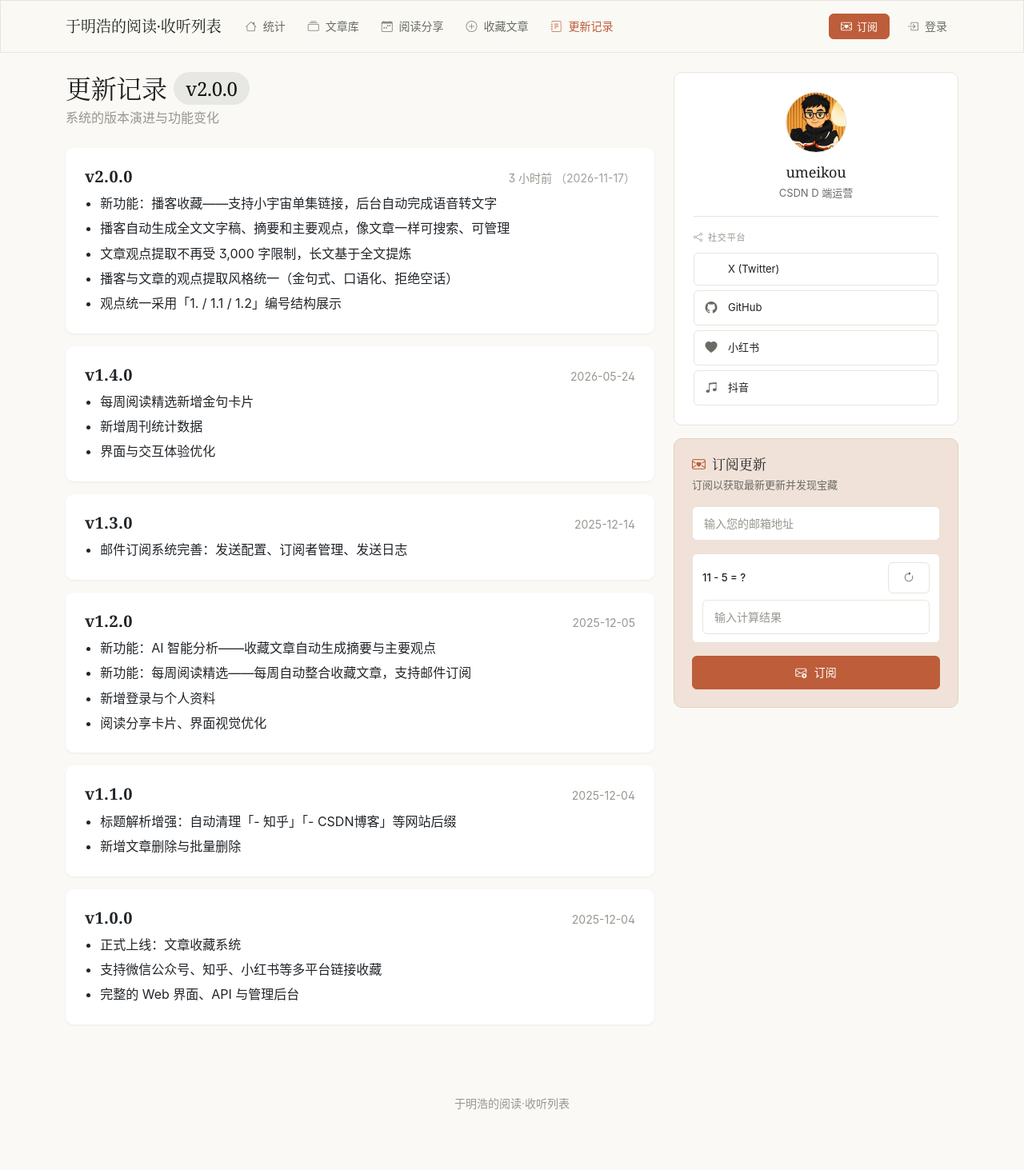
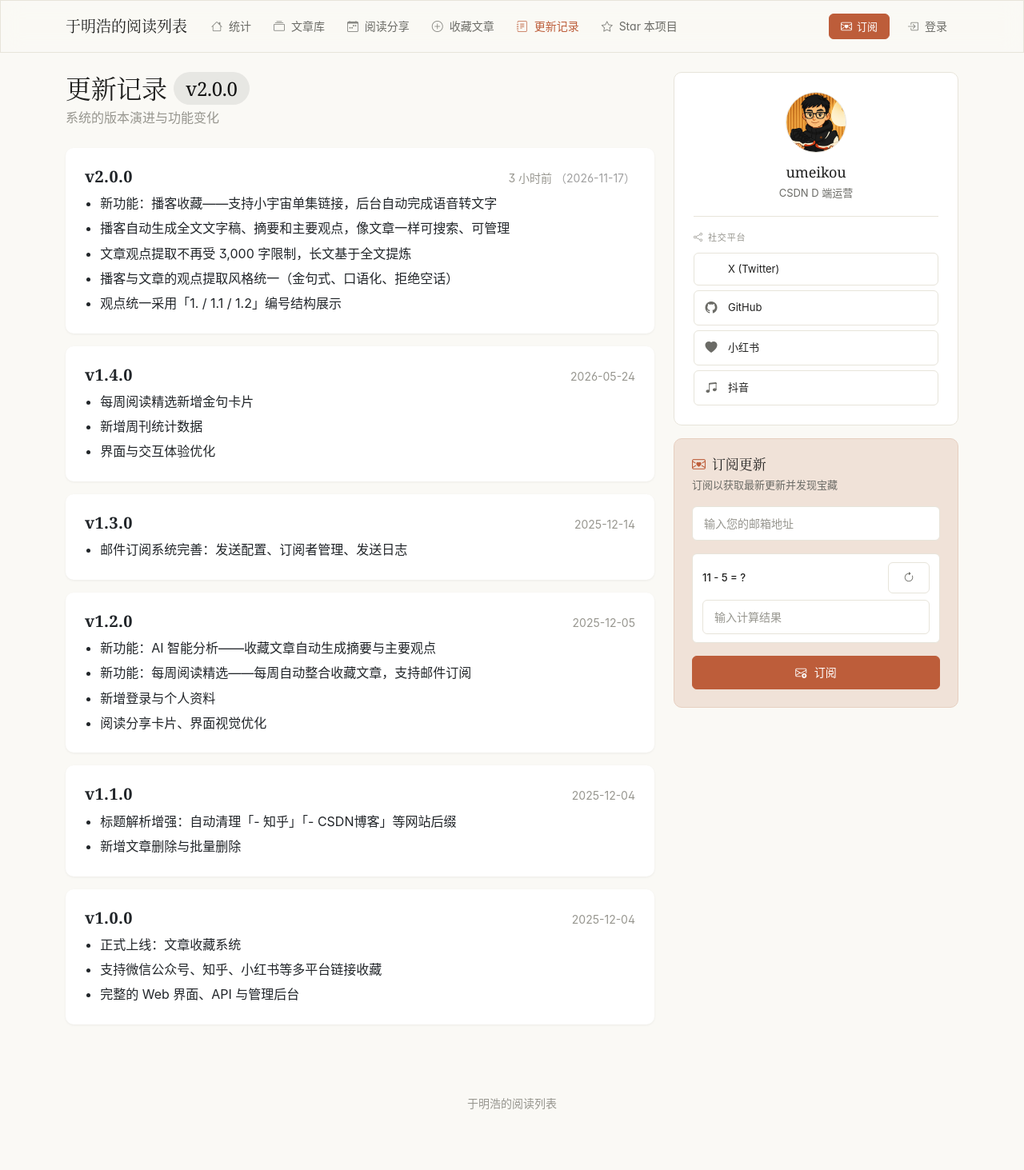
Before and after one commit to umeikou/django-article-collection, a Django app: page /changelog/ in a window 1280 px wide. Shown: the whole page at 80% size. Run offline with Django 5.2, Linux system fonts and the light colour scheme.

Commit message:
安全修复: 移除 unit 文件中的硬编码 DashScope 密钥；站点 title/品牌名/Star 标签

```diff
--- a/templates/articles/base.html
+++ b/templates/articles/base.html
@@ -21,7 +21,7 @@
     <nav class="navbar navbar-expand-lg liquid-glass sticky-top">
         <div class="container">
             <a class="navbar-brand" href="{% url 'articles:index' %}">
-                于明浩的阅读·收听列表
+                于明浩的阅读列表
             </a>
 
             <!-- 移动端：订阅按钮常驻导航栏，折叠菜单外 -->
@@ -70,6 +70,12 @@
                         <a class="nav-link {% if request.resolver_match.url_name == 'changelog' %}active{% endif %}"
                            href="{% url 'articles:changelog' %}">
                             <i class="bi bi-journal-text"></i> 更新记录
+                        </a>
+                    </li>
+                    <li class="nav-item">
+                        <a class="nav-link" href="https://github.com/umeikou/django-article-collection"
+                           target="_blank" rel="noopener">
+                            <i class="bi bi-star"></i> Star 本项目
                         </a>
                     </li>
                 </ul>
@@ -128,7 +134,7 @@
     <footer class="mt-5 py-4" style="background: transparent;">
         <div class="container text-center">
             <p class="text-muted mb-0" style="font-size: 0.875rem;">
-                于明浩的阅读·收听列表
+                于明浩的阅读列表
             </p>
         </div>
     </footer>
```
